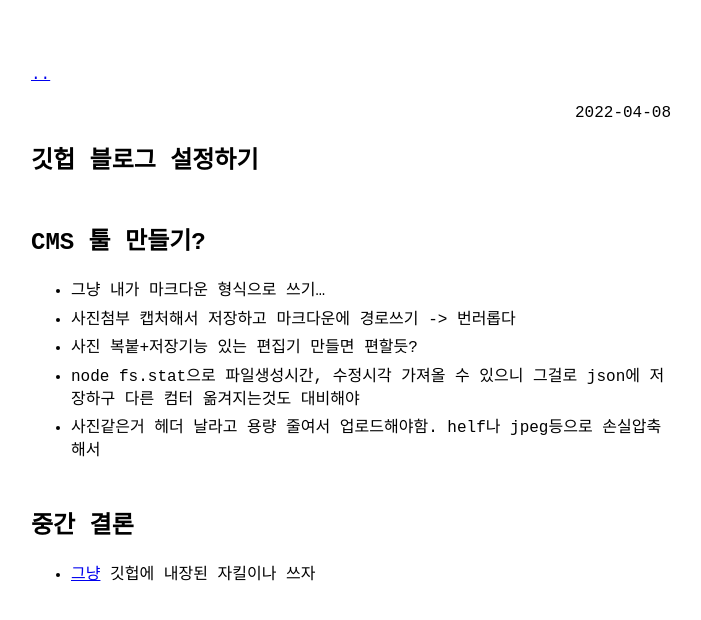
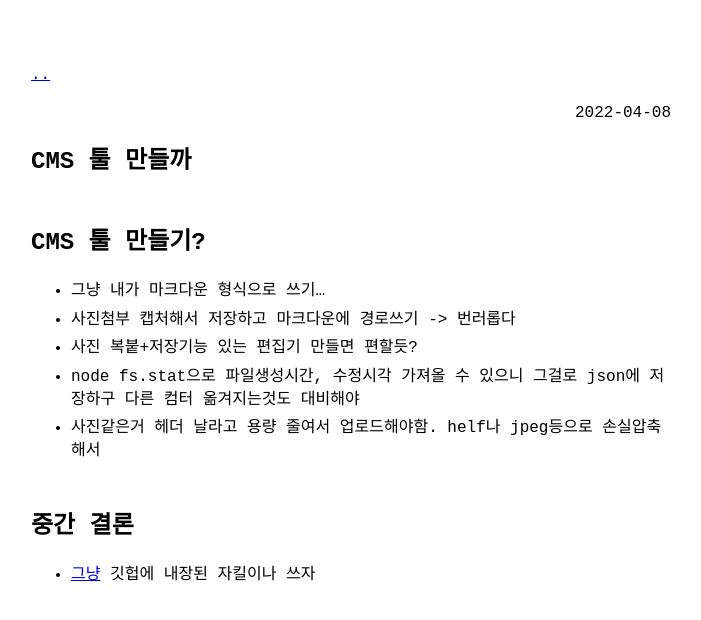
Before and after one commit to esctabcapslock/esctabcapslock.github.io, a Jekyll site: the page built from _posts/2022-04-08-CMS 툴 만들기.md, in a window 1280 px wide. Shown: the top 620 px of the page, without its empty margins (289-990 px from the left). Built offline with Jekyll 4.4.1, drawn with Linux system fonts in a browser that asks for light colours.

Commit message:
라틴문자추가

```diff
--- a/_posts/2022-04-08-CMS 툴 만들기.md
+++ b/_posts/2022-04-08-CMS 툴 만들기.md
@@ -1,6 +1,6 @@
 ---
 layout: post
-title: "깃헙 블로그 설정하기"
+title: "CMS 툴 만들까"
 category: 웹
 ---
 <!-- # 깃헙 블로그 설정하기 -->
```
Also changed, not shown: _posts/2022-04-10-깃헙 블로그 만들기a.md (renamed from _posts/2022-04-10-깃헙 블로그 만들기.md).
